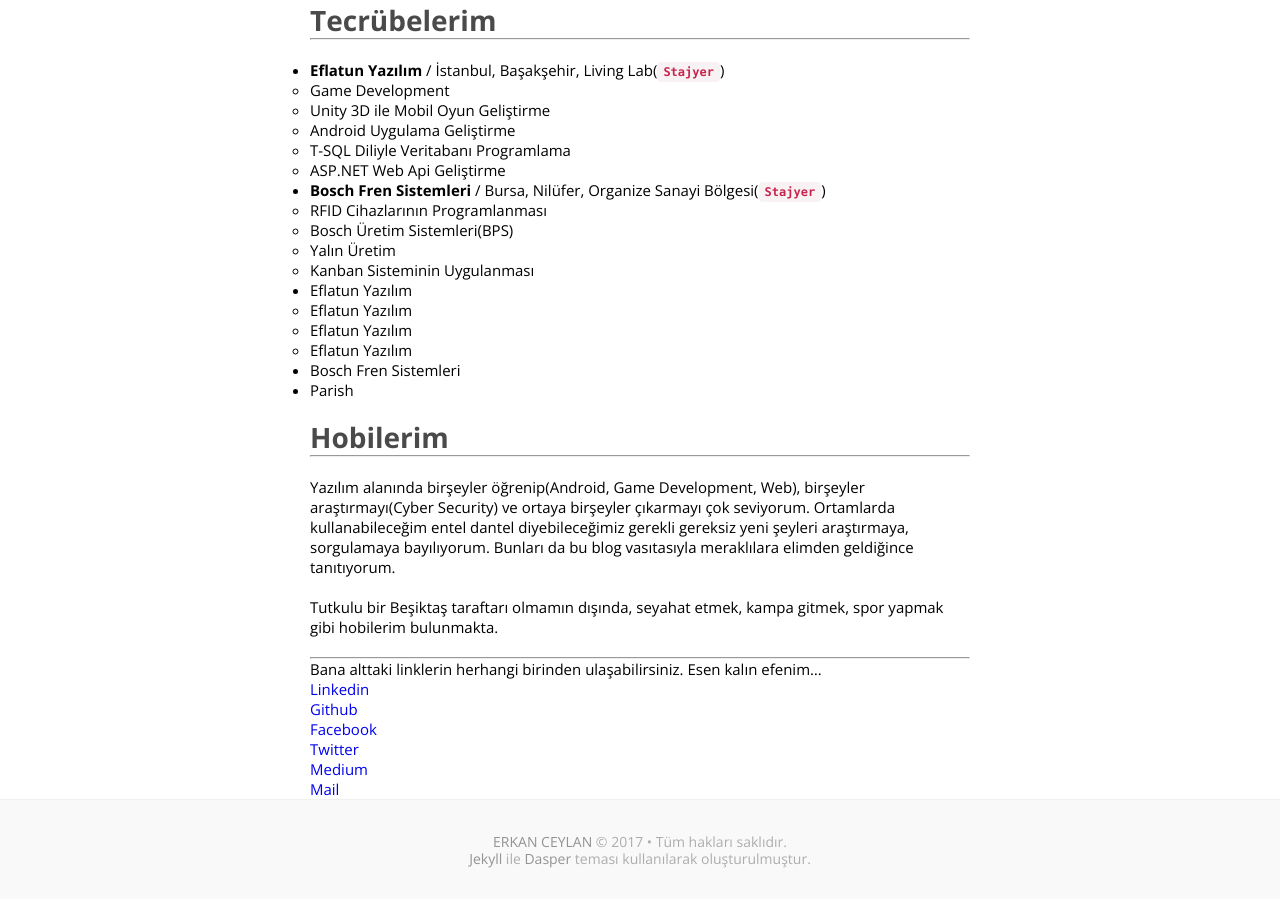
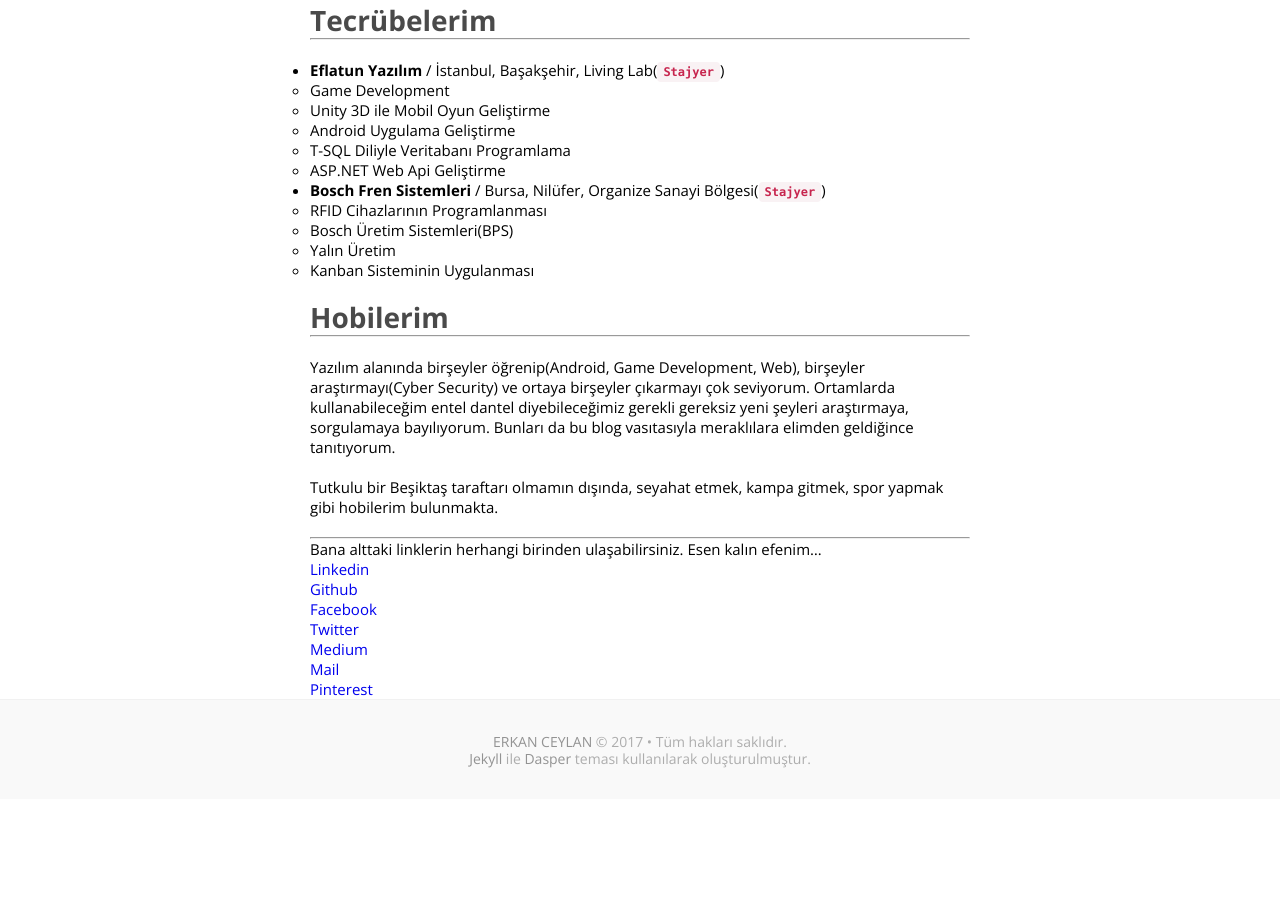
Before and after one commit to erkanceylan/blog, a Jekyll site: the page built from about.md, in a window 1280 px wide and 900 px high, scrolled down 895 px. Built offline with Jekyll 4.4.1, drawn with Linux system fonts in a browser that asks for light colours; some web fonts are replaced; after the commit the page ends 1695 px from its top, so only the background shows below that.

Commit message:
Update about.md

```diff
--- a/about.md
+++ b/about.md
@@ -47,16 +47,6 @@
 	- Yalın Üretim
 	- Kanban Sisteminin Uygulanması
 
-<ul>
-<li>Eflatun Yazılım</li>
-	<ul>
-	<li>Eflatun Yazılım</li>
-	<li>Eflatun Yazılım</li>
-	<li>Eflatun Yazılım</li>
-	</ul>
-<li>Bosch Fren Sistemleri</li>
-<li>Parish</li>
-</ul>
 <br/>
 ## Hobilerim
 -----
@@ -85,6 +75,9 @@
 
 [Mail][mail]
 
+[Pinterest][pinterest]
+
+
 
 [erkanceylan]: http://erkanceylan.com
 [github]: https://github.com/erkanceylan
```
